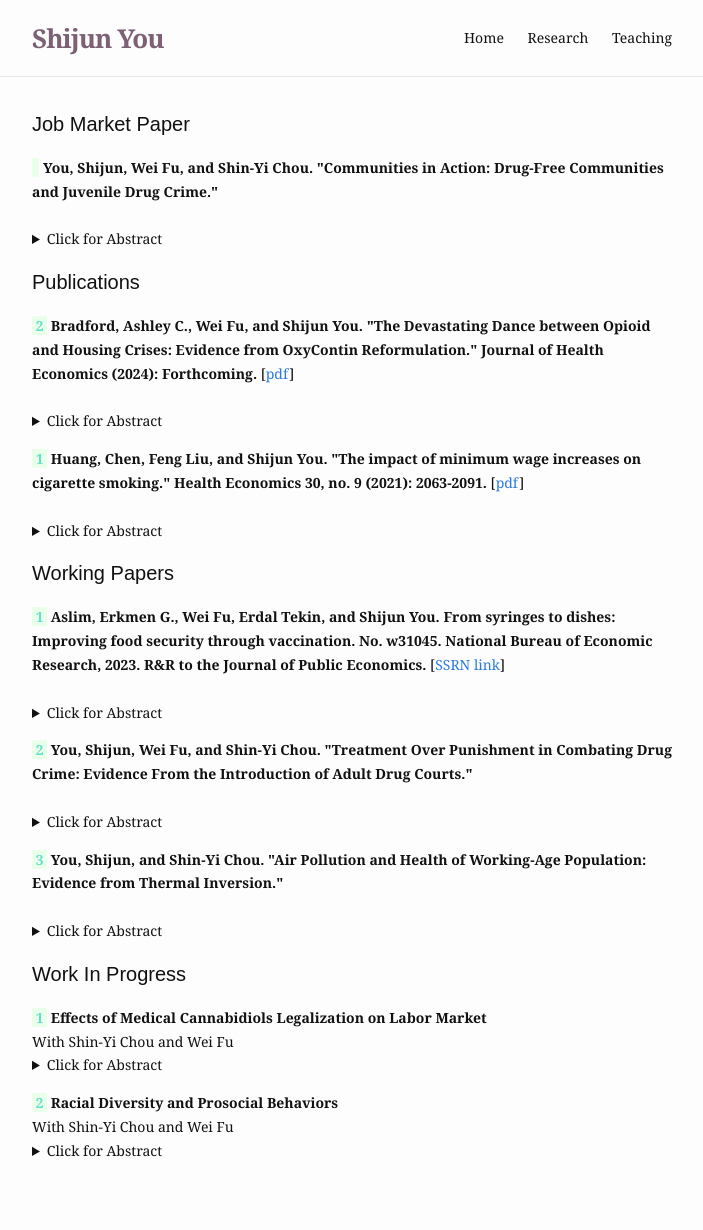
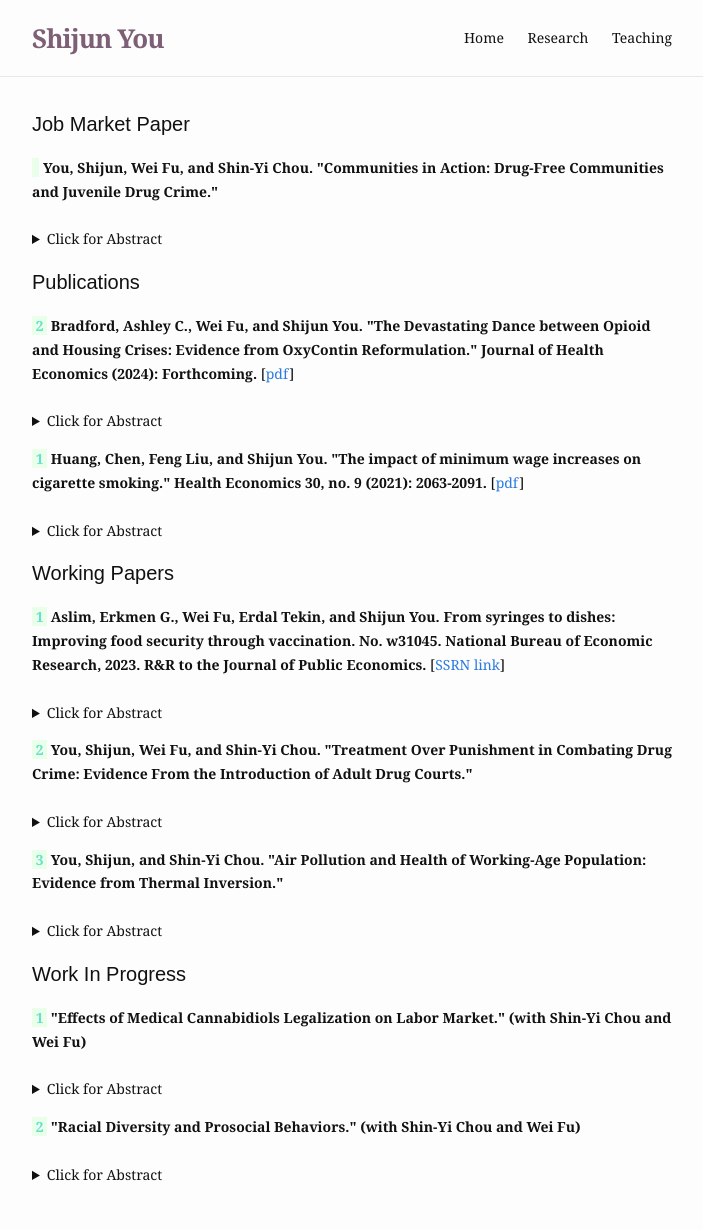
Before and after one commit to ShijunYou-Econ/homepage, a Jekyll site: the page built from research.md, in a window 1280 px wide. Shown: the whole page, without its empty margins (288-991 px from the left). Built offline with Jekyll 4.4.1, drawn with Linux system fonts in a browser that asks for light colours; before the commit the page ends 1207 px from its top, so only the background shows below that; part of the change alters nothing that is shown.

```diff
--- a/research.md
+++ b/research.md
@@ -35,12 +35,11 @@ items:
 
 progress:
   - title: Work in Progress
-    description: <strong>Effects of Medical Cannabidiols Legalization on Labor Market</strong>
-    authors: With Shin-Yi Chou and Wei Fu
+    description: <strong>"Effects of Medical Cannabidiols Legalization on Labor Market."  (with Shin-Yi Chou and Wei Fu)</strong>
     numbering: 1
+    abstract:
   - title: Work in Progress
-    description: <strong>Racial Diversity and Prosocial Behaviors</strong>
-    authors: With Shin-Yi Chou and Wei Fu
+    description: <strong>"Racial Diversity and Prosocial Behaviors."  (with Shin-Yi Chou and Wei Fu)</strong>
     numbering: 2
 
 ---
```
